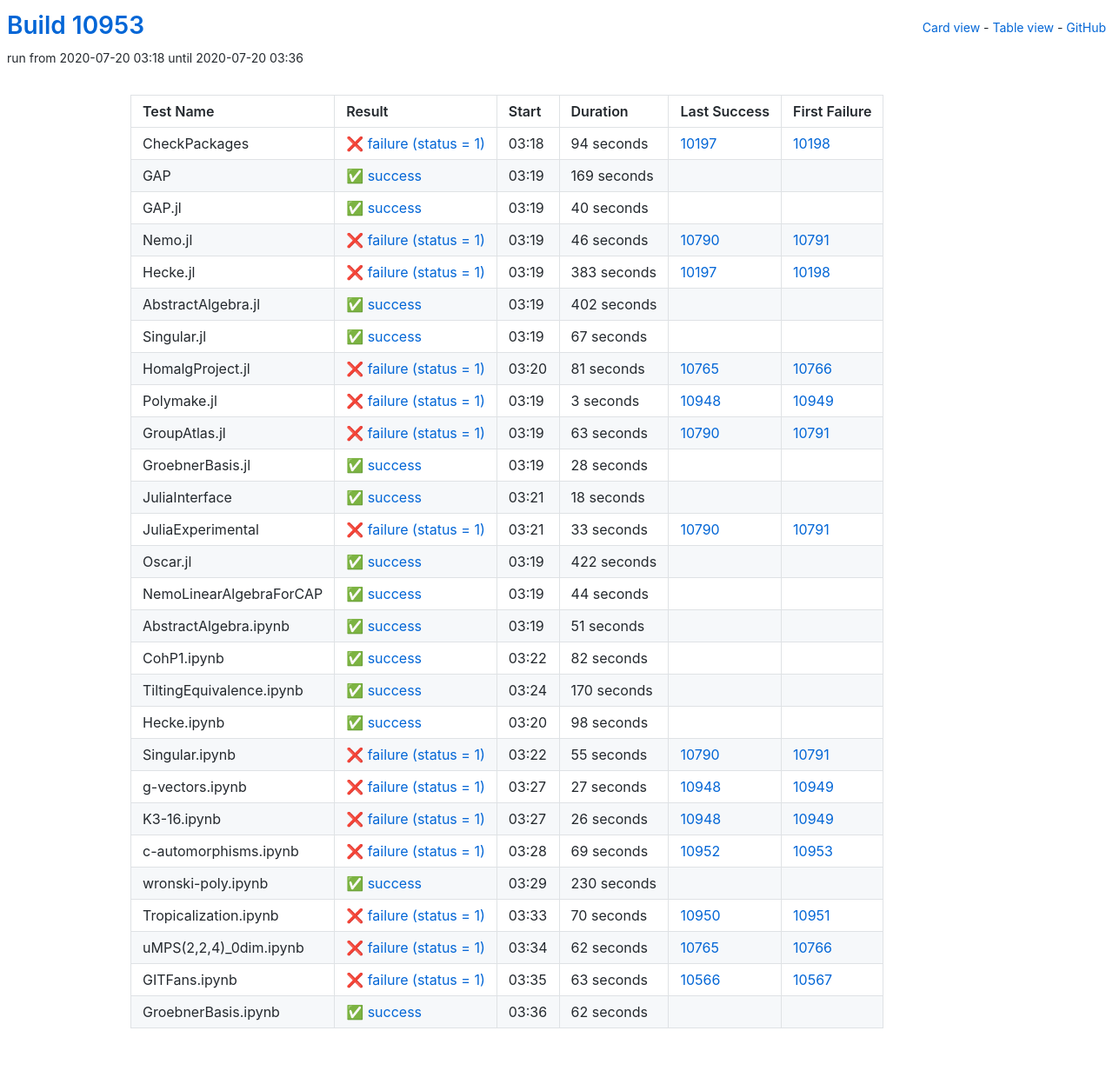
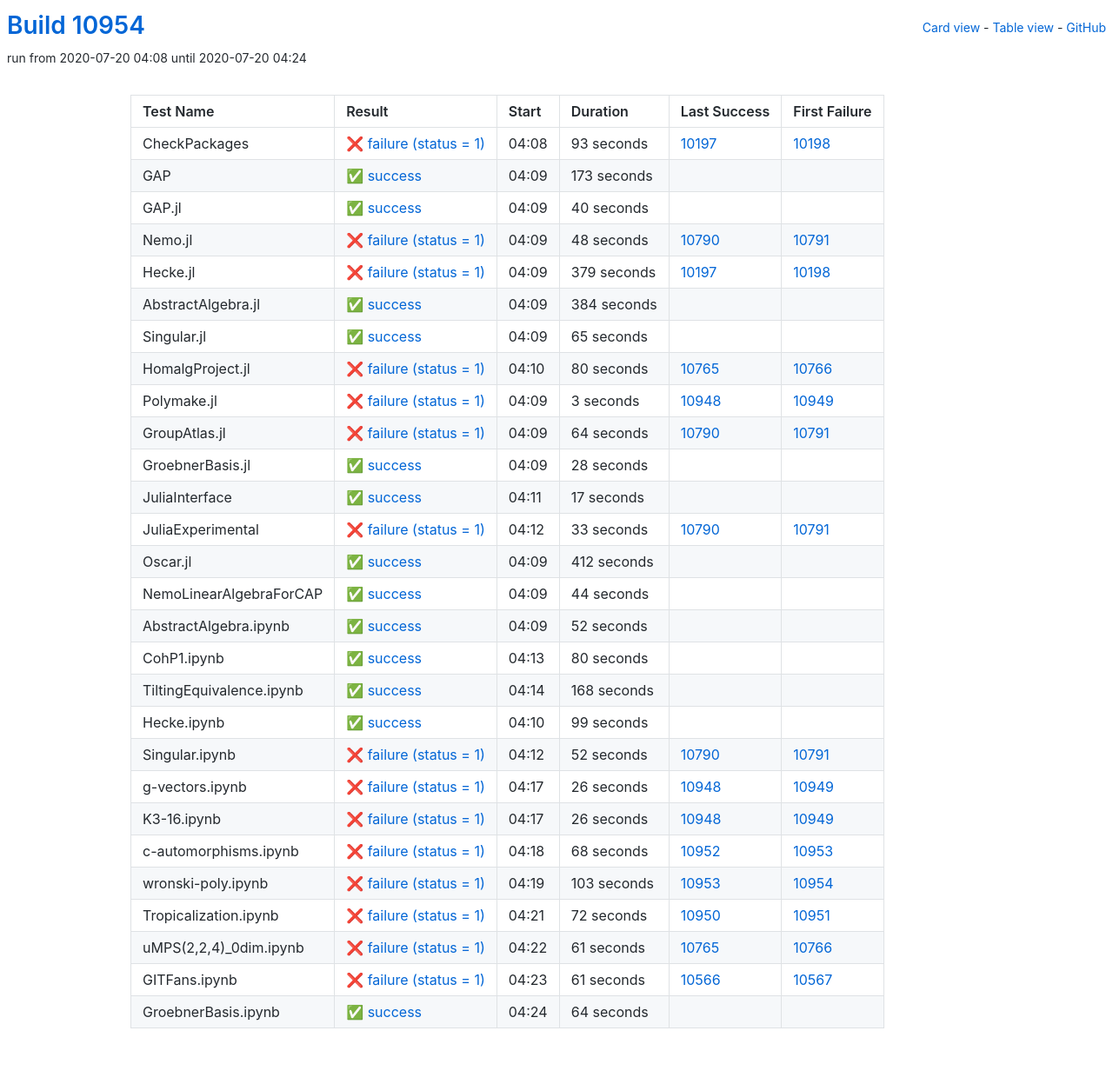
Before and after one commit to oscar-system/oscar-ci-status, a Jekyll site: the page built from table.html, in a window 1280 px wide. Shown: the whole page at 87% size. Built offline with Jekyll 4.4.1, drawn with Linux system fonts in a browser that asks for light colours.

Commit message:
Build #10954

```diff
--- a/_data/ci.yml
+++ b/_data/ci.yml
@@ -1,6 +1,6 @@
 ---
-build: 10953
-build_url: https://oscarci.mathematik.uni-kl.de/job/oscar/10953/
+build: 10954
+build_url: https://oscarci.mathematik.uni-kl.de/job/oscar/10954/
 job: oscar
 organization: oscar-system
 repo: oscar-ci-status
@@ -8,32 +8,32 @@
 tests:
 - name: CheckPackages
   id: checkpackages
-  log: https://oscarci.mathematik.uni-kl.de/job/oscar/10953/artifact/logs/build-10953/CheckPackages.log
-  start: 2020-07-20 03:18
+  log: https://oscarci.mathematik.uni-kl.de/job/oscar/10954/artifact/logs/build-10954/CheckPackages.log
+  start: 2020-07-20 04:08
   success: false
   exitcode: 1
   status: failure
-  duration: 94
+  duration: 93
   last_success: 10197
   last_success_url: https://oscarci.mathematik.uni-kl.de/job/oscar/10197/
   first_failure: 10198
   first_failure_url: https://oscarci.mathematik.uni-kl.de/job/oscar/10198/
 - name: GAP
   id: gap
-  log: https://oscarci.mathematik.uni-kl.de/job/oscar/10953/artifact/logs/build-10953/GAP.log
-  start: 2020-07-20 03:19
+  log: https://oscarci.mathematik.uni-kl.de/job/oscar/10954/artifact/logs/build-10954/GAP.log
+  start: 2020-07-20 04:09
   success: true
   exitcode: 0
   status: success
-  duration: 169
+  duration: 173
   last_success: false
   last_success_url:
   first_failure: false
   first_failure_url:
 - name: GAP.jl
   id: gap-jl
-  log: https://oscarci.mathematik.uni-kl.de/job/oscar/10953/artifact/logs/build-10953/GAP.jl.log
-  start: 2020-07-20 03:19
+  log: https://oscarci.mathematik.uni-kl.de/job/oscar/10954/artifact/logs/build-10954/GAP.jl.log
+  start: 2020-07-20 04:09
   success: true
   exitcode: 0
   status: success
@@ -44,68 +44,68 @@
   first_failure_url:
 - name: Nemo.jl
   id: nemo-jl
-  log: https://oscarci.mathematik.uni-kl.de/job/oscar/10953/artifact/logs/build-10953/Nemo.jl.log
-  start: 2020-07-20 03:19
+  log: https://oscarci.mathematik.uni-kl.de/job/oscar/10954/artifact/logs/build-10954/Nemo.jl.log
+  start: 2020-07-20 04:09
   success: false
   exitcode: 1
   status: failure
-  duration: 46
+  duration: 48
   last_success: 10790
   last_success_url: https://oscarci.mathematik.uni-kl.de/job/oscar/10790/
   first_failure: 10791
   first_failure_url: https://oscarci.mathematik.uni-kl.de/job/oscar/10791/
 - name: Hecke.jl
   id: hecke-jl
-  log: https://oscarci.mathematik.uni-kl.de/job/oscar/10953/artifact/logs/build-10953/Hecke.jl.log
-  start: 2020-07-20 03:19
+  log: https://oscarci.mathematik.uni-kl.de/job/oscar/10954/artifact/logs/build-10954/Hecke.jl.log
+  start: 2020-07-20 04:09
   success: false
   exitcode: 1
   status: failure
-  duration: 383
+  duration: 379
   last_success: 10197
   last_success_url: https://oscarci.mathematik.uni-kl.de/job/oscar/10197/
   first_failure: 10198
   first_failure_url: https://oscarci.mathematik.uni-kl.de/job/oscar/10198/
 - name: AbstractAlgebra.jl
   id: abstractalgebra-jl
-  log: https://oscarci.mathematik.uni-kl.de/job/oscar/10953/artifact/logs/build-10953/AbstractAlgebra.jl.log
-  start: 2020-07-20 03:19
+  log: https://oscarci.mathematik.uni-kl.de/job/oscar/10954/artifact/logs/build-10954/AbstractAlgebra.jl.log
+  start: 2020-07-20 04:09
   success: true
   exitcode: 0
   status: success
-  duration: 402
+  duration: 384
   last_success: false
   last_success_url:
   first_failure: false
   first_failure_url:
 - name: Singular.jl
   id: singular-jl
-  log: https://oscarci.mathematik.uni-kl.de/job/oscar/10953/artifact/logs/build-10953/Singular.jl.log
-  start: 2020-07-20 03:19
+  log: https://oscarci.mathematik.uni-kl.de/job/oscar/10954/artifact/logs/build-10954/Singular.jl.log
+  start: 2020-07-20 04:09
   success: true
   exitcode: 0
   status: success
-  duration: 67
+  duration: 65
   last_success: false
   last_success_url:
   first_failure: false
   first_failure_url:
 - name: HomalgProject.jl
   id: homalgproject-jl
-  log: https://oscarci.mathematik.uni-kl.de/job/oscar/10953/artifact/logs/build-10953/HomalgProject.jl.log
-  start: 2020-07-20 03:20
+  log: https://oscarci.mathematik.uni-kl.de/job/oscar/10954/artifact/logs/build-10954/HomalgProject.jl.log
+  start: 2020-07-20 04:10
   success: false
   exitcode: 1
   status: failure
-  duration: 81
+  duration: 80
   last_success: 10765
   last_success_url: https://oscarci.mathematik.uni-kl.de/job/oscar/10765/
   first_failure: 10766
   first_failure_url: https://oscarci.mathematik.uni-kl.de/job/oscar/10766/
 - name: Polymake.jl
   id: polymake-jl
-  log: https://oscarci.mathematik.uni-kl.de/job/oscar/10953/artifact/logs/build-10953/Polymake.jl.log
-  start: 2020-07-20 03:19
+  log: https://oscarci.mathematik.uni-kl.de/job/oscar/10954/artifact/logs/build-10954/Polymake.jl.log
+  start: 2020-07-20 04:09
   success: false
   exitcode: 1
   status: failure
@@ -116,20 +116,20 @@
   first_failure_url: https://oscarci.mathematik.uni-kl.de/job/oscar/10949/
 - name: GroupAtlas.jl
   id: groupatlas-jl
-  log: https://oscarci.mathematik.uni-kl.de/job/oscar/10953/artifact/logs/build-10953/GroupAtlas.jl.log
-  start: 2020-07-20 03:19
+  log: https://oscarci.mathematik.uni-kl.de/job/oscar/10954/artifact/logs/build-10954/GroupAtlas.jl.log
+  start: 2020-07-20 04:09
   success: false
   exitcode: 1
   status: failure
-  duration: 63
+  duration: 64
   last_success: 10790
   last_success_url: https://oscarci.mathematik.uni-kl.de/job/oscar/10790/
   first_failure: 10791
   first_failure_url: https://oscarci.mathematik.uni-kl.de/job/oscar/10791/
 - name: GroebnerBasis.jl
   id: groebnerbasis-jl
-  log: https://oscarci.mathematik.uni-kl.de/job/oscar/10953/artifact/logs/build-10953/GroebnerBasis.jl.log
-  start: 2020-07-20 03:19
+  log: https://oscarci.mathematik.uni-kl.de/job/oscar/10954/artifact/logs/build-10954/GroebnerBasis.jl.log
+  start: 2020-07-20 04:09
   success: true
   exitcode: 0
   status: success
@@ -140,20 +140,20 @@
   first_failure_url:
 - name: JuliaInterface
   id: juliainterface
-  log: https://oscarci.mathematik.uni-kl.de/job/oscar/10953/artifact/logs/build-10953/JuliaInterface.log
-  start: 2020-07-20 03:21
+  log: https://oscarci.mathematik.uni-kl.de/job/oscar/10954/artifact/logs/build-10954/JuliaInterface.log
+  start: 2020-07-20 04:11
   success: true
   exitcode: 0
   status: success
-  duration: 18
+  duration: 17
   last_success: false
   last_success_url:
   first_failure: false
   first_failure_url:
 - name: JuliaExperimental
   id: juliaexperimental
-  log: https://oscarci.mathematik.uni-kl.de/job/oscar/10953/artifact/logs/build-10953/JuliaExperimental.log
-  start: 2020-07-20 03:21
+  log: https://oscarci.mathematik.uni-kl.de/job/oscar/10954/artifact/logs/build-10954/JuliaExperimental.log
+  start: 2020-07-20 04:12
   success: false
   exitcode: 1
   status: failure
@@ -164,20 +164,20 @@
   first_failure_url: https://oscarci.mathematik.uni-kl.de/job/oscar/10791/
 - name: Oscar.jl
   id: oscar-jl
-  log: https://oscarci.mathematik.uni-kl.de/job/oscar/10953/artifact/logs/build-10953/Oscar.jl.log
-  start: 2020-07-20 03:19
+  log: https://oscarci.mathematik.uni-kl.de/job/oscar/10954/artifact/logs/build-10954/Oscar.jl.log
+  start: 2020-07-20 04:09
   success: true
   exitcode: 0
   status: success
-  duration: 422
+  duration: 412
   last_success: false
   last_success_url:
   first_failure: false
   first_failure_url:
 - name: NemoLinearAlgebraForCAP
   id: nemolinearalgebraforcap
-  log: https://oscarci.mathematik.uni-kl.de/job/oscar/10953/artifact/logs/build-10953/NemoLinearAlgebraForCAP.log
-  start: 2020-07-20 03:19
+  log: https://oscarci.mathematik.uni-kl.de/job/oscar/10954/artifact/logs/build-10954/NemoLinearAlgebraForCAP.log
+  start: 2020-07-20 04:09
   success: true
   exitcode: 0
   status: success
@@ -188,80 +188,80 @@
   first_failure_url:
 - name: AbstractAlgebra.ipynb
   id: abstractalgebra-ipynb
-  log: https://oscarci.mathematik.uni-kl.de/job/oscar/10953/artifact/logs/build-10953/AbstractAlgebra.ipynb.log
-  start: 2020-07-20 03:19
+  log: https://oscarci.mathematik.uni-kl.de/job/oscar/10954/artifact/logs/build-10954/AbstractAlgebra.ipynb.log
+  start: 2020-07-20 04:09
   success: true
   exitcode: 0
   status: success
-  duration: 51
+  duration: 52
   last_success: false
   last_success_url:
   first_failure: false
   first_failure_url:
 - name: CohP1.ipynb
   id: cohp1-ipynb
-  log: https://oscarci.mathematik.uni-kl.de/job/oscar/10953/artifact/logs/build-10953/CohP1.ipynb.log
-  start: 2020-07-20 03:22
+  log: https://oscarci.mathematik.uni-kl.de/job/oscar/10954/artifact/logs/build-10954/CohP1.ipynb.log
+  start: 2020-07-20 04:13
   success: true
   exitcode: 0
   status: success
-  duration: 82
+  duration: 80
   last_success: false
   last_success_url:
   first_failure: false
   first_failure_url:
 - name: TiltingEquivalence.ipynb
   id: tiltingequivalence-ipynb
-  log: https://oscarci.mathematik.uni-kl.de/job/oscar/10953/artifact/logs/build-10953/TiltingEquivalence.ipynb.log
-  start: 2020-07-20 03:24
+  log: https://oscarci.mathematik.uni-kl.de/job/oscar/10954/artifact/logs/build-10954/TiltingEquivalence.ipynb.log
+  start: 2020-07-20 04:14
   success: true
   exitcode: 0
   status: success
-  duration: 170
+  duration: 168
   last_success: false
   last_success_url:
   first_failure: false
   first_failure_url:
 - name: Hecke.ipynb
   id: hecke-ipynb
-  log: https://oscarci.mathematik.uni-kl.de/job/oscar/10953/artifact/logs/build-10953/Hecke.ipynb.log
-  start: 2020-07-20 03:20
+  log: https://oscarci.mathematik.uni-kl.de/job/oscar/10954/artifact/logs/build-10954/Hecke.ipynb.log
+  start: 2020-07-20 04:10
   success: true
   exitcode: 0
   status: success
-  duration: 98
+  duration: 99
   last_success: false
   last_success_url:
   first_failure: false
   first_failure_url:
 - name: Singular.ipynb
   id: singular-ipynb
-  log: https://oscarci.mathematik.uni-kl.de/job/oscar/10953/artifact/logs/build-10953/Singular.ipynb.log
-  start: 2020-07-20 03:22
+  log: https://oscarci.mathematik.uni-kl.de/job/oscar/10954/artifact/logs/build-10954/Singular.ipynb.log
+  start: 2020-07-20 04:12
   success: false
   exitcode: 1
   status: failure
-  duration: 55
+  duration: 52
   last_success: 10790
   last_success_url: https://oscarci.mathematik.uni-kl.de/job/oscar/10790/
   first_failure: 10791
   first_failure_url: https://oscarci.mathematik.uni-kl.de/job/oscar/10791/
 - name: g-vectors.ipynb
   id: g-vectors-ipynb
-  log: https://oscarci.mathematik.uni-kl.de/job/oscar/10953/artifact/logs/build-10953/g-vectors.ipynb.log
-  start: 2020-07-20 03:27
+  log: https://oscarci.mathematik.uni-kl.de/job/oscar/10954/artifact/logs/build-10954/g-vectors.ipynb.log
+  start: 2020-07-20 04:17
   success: false
   exitcode: 1
   status: failure
-  duration: 27
+  duration: 26
   last_success: 10948
   last_success_url: https://oscarci.mathematik.uni-kl.de/job/oscar/10948/
   first_failure: 10949
   first_failure_url: https://oscarci.mathematik.uni-kl.de/job/oscar/10949/
 - name: K3-16.ipynb
   id: k3-16-ipynb
-  log: https://oscarci.mathematik.uni-kl.de/job/oscar/10953/artifact/logs/build-10953/K3-16.ipynb.log
-  start: 2020-07-20 03:27
+  log: https://oscarci.mathematik.uni-kl.de/job/oscar/10954/artifact/logs/build-10954/K3-16.ipynb.log
+  start: 2020-07-20 04:17
   success: false
   exitcode: 1
   status: failure
@@ -272,72 +272,72 @@
   first_failure_url: https://oscarci.mathematik.uni-kl.de/job/oscar/10949/
 - name: c-automorphisms.ipynb
   id: c-automorphisms-ipynb
-  log: https://oscarci.mathematik.uni-kl.de/job/oscar/10953/artifact/logs/build-10953/c-automorphisms.ipynb.log
-  start: 2020-07-20 03:28
+  log: https://oscarci.mathematik.uni-kl.de/job/oscar/10954/artifact/logs/build-10954/c-automorphisms.ipynb.log
+  start: 2020-07-20 04:18
   success: false
   exitcode: 1
   status: failure
-  duration: 69
+  duration: 68
   last_success: 10952
   last_success_url: https://oscarci.mathematik.uni-kl.de/job/oscar/10952/
   first_failure: 10953
   first_failure_url: https://oscarci.mathematik.uni-kl.de/job/oscar/10953/
 - name: wronski-poly.ipynb
   id: wronski-poly-ipynb
-  log: https://oscarci.mathematik.uni-kl.de/job/oscar/10953/artifact/logs/build-10953/wronski-poly.ipynb.log
-  start: 2020-07-20 03:29
-  success: true
-  exitcode: 0
-  status: success
-  duration: 230
-  last_success: false
-  last_success_url:
-  first_failure: false
-  first_failure_url:
-- name: Tropicalization.ipynb
-  id: tropicalization-ipynb
-  log: https://oscarci.mathematik.uni-kl.de/job/oscar/10953/artifact/logs/build-10953/Tropicalization.ipynb.log
-  start: 2020-07-20 03:33
+  log: https://oscarci.mathematik.uni-kl.de/job/oscar/10954/artifact/logs/build-10954/wronski-poly.ipynb.log
+  start: 2020-07-20 04:19
   success: false
   exitcode: 1
   status: failure
-  duration: 70
+  duration: 103
+  last_success: 10953
+  last_success_url: https://oscarci.mathematik.uni-kl.de/job/oscar/10953/
+  first_failure: 10954
+  first_failure_url: https://oscarci.mathematik.uni-kl.de/job/oscar/10954/
+- name: Tropicalization.ipynb
+  id: tropicalization-ipynb
+  log: https://oscarci.mathematik.uni-kl.de/job/oscar/10954/artifact/logs/build-10954/Tropicalization.ipynb.log
+  start: 2020-07-20 04:21
+  success: false
+  exitcode: 1
+  status: failure
+  duration: 72
   last_success: 10950
   last_success_url: https://oscarci.mathematik.uni-kl.de/job/oscar/10950/
   first_failure: 10951
   first_failure_url: https://oscarci.mathematik.uni-kl.de/job/oscar/10951/
 - name: uMPS(2,2,4)_0dim.ipynb
   id: umps-2-2-4-0dim-ipynb
-  log: https://oscarci.mathematik.uni-kl.de/job/oscar/10953/artifact/logs/build-10953/uMPS-2-2-4-_0dim.ipynb.log
-  start: 2020-07-20 03:34
+  log: https://oscarci.mathematik.uni-kl.de/job/oscar/10954/artifact/logs/build-10954/uMPS-2-2-4-_0dim.ipynb.log
+  start: 2020-07-20 04:22
   success: false
   exitcode: 1
   status: failure
-  duration: 62
+  duration: 61
   last_success: 10765
   last_success_url: https://oscarci.mathematik.uni-kl.de/job/oscar/10765/
   first_failure: 10766
   first_failure_url: https://oscarci.mathematik.uni-kl.de/job/oscar/10766/
 - name: GITFans.ipynb
   id: gitfans-ipynb
-  log: https://oscarci.mathematik.uni-kl.de/job/oscar/10953/artifact/logs/build-10953/GITFans.ipynb.log
-  start: 2020-07-20 03:35
+  log: https://oscarci.mathematik.uni-kl.de/job/oscar/10954/artifact/logs/build-10954/GITFans.ipynb.log
+  start: 2020-07-20 04:23
   success: false
   exitcode: 1
   status: failure
-  duration: 63
+  duration: 61
   last_success: 10566
   last_success_url: https://oscarci.mathematik.uni-kl.de/job/oscar/10566/
   first_failure: 10567
   first_failure_url: https://oscarci.mathematik.uni-kl.de/job/oscar/10567/
 - name: GroebnerBasis.ipynb
   id: groebnerbasis-ipynb
-  log: https://oscarci.mathematik.uni-kl.de/job/oscar/10953/artifact/logs/build-10953/GroebnerBasis.ipynb.log
-  start: 2020-07-20 03:36
+  log: https://oscarci.mathematik.uni-kl.de/job/oscar/10954/artifact/logs/build-10954/GroebnerBasis.ipynb.log
+  start: 2020-07-20 04:24
   success: true
   exitcode: 0
   status: success
-  duration: 62
+  duration: 64
   last_success: false
   last_success_url:
   first_failure: false
```
Also changed, not shown: README.md.
